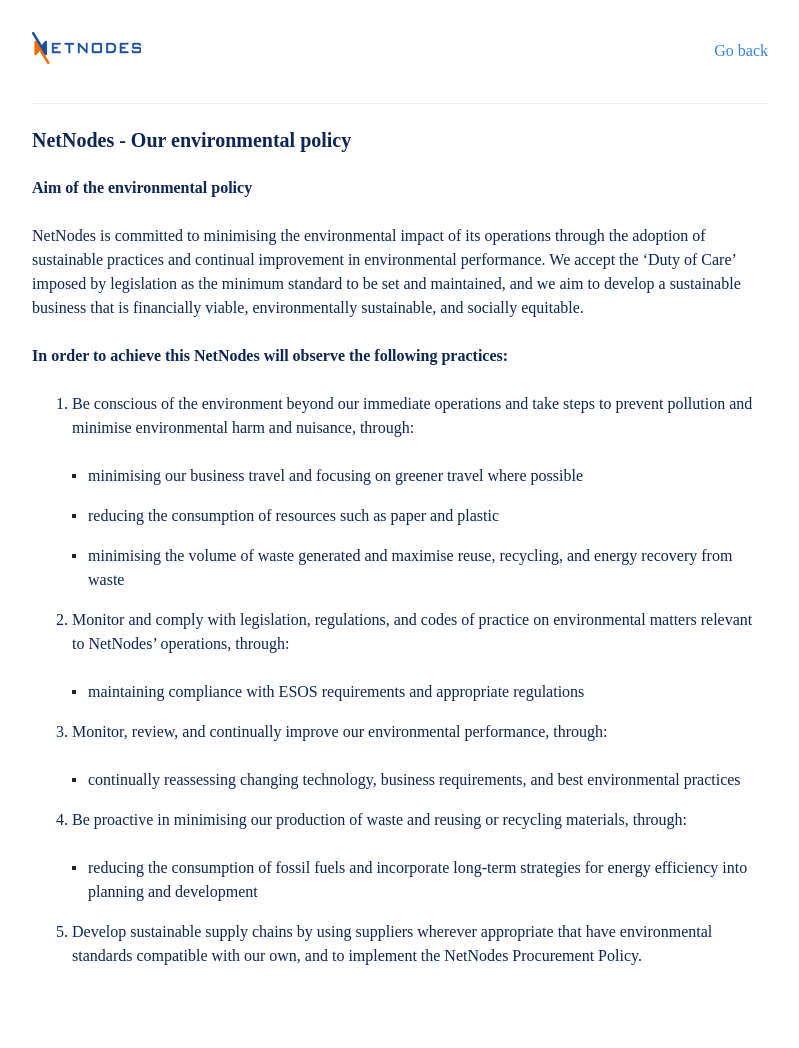
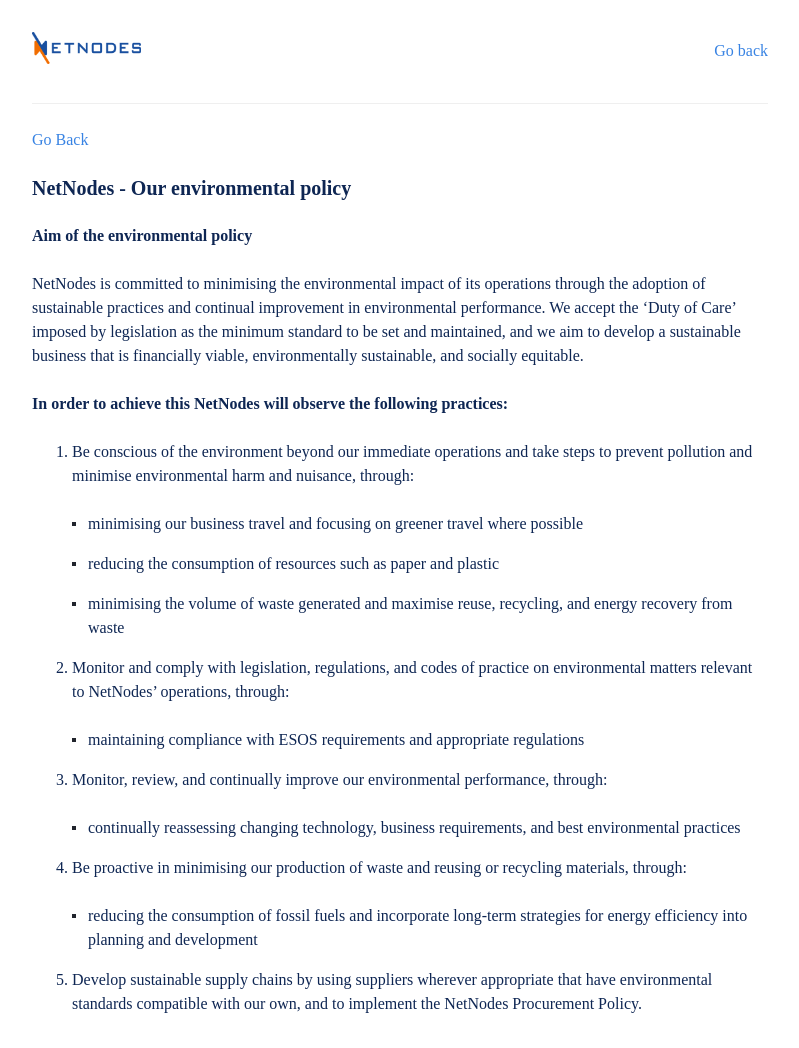
Before and after one commit to netnodes/Values, a Jekyll site: the page built from docs/environmental.md, in a window 1280 px wide. Shown: the whole page, without its empty margins (240-1039 px from the left). Built offline with Jekyll 4.4.1, drawn with Linux system fonts in a browser that asks for light colours; some web fonts are replaced; our own code applies the rules of GitHub Pages for plain Markdown files; a script that is not in the unit is left out; before the commit the page ends 1000 px from its top, so only the background shows below that.

Commit message:
testing a back button

```diff
--- a/docs/environmental.md
+++ b/docs/environmental.md
@@ -1,6 +1,8 @@
 ---
 go_back: true
 ---
+
+<a href="javascript:history.back()">Go Back</a>
 
 ## NetNodes - Our environmental policy
 
```
